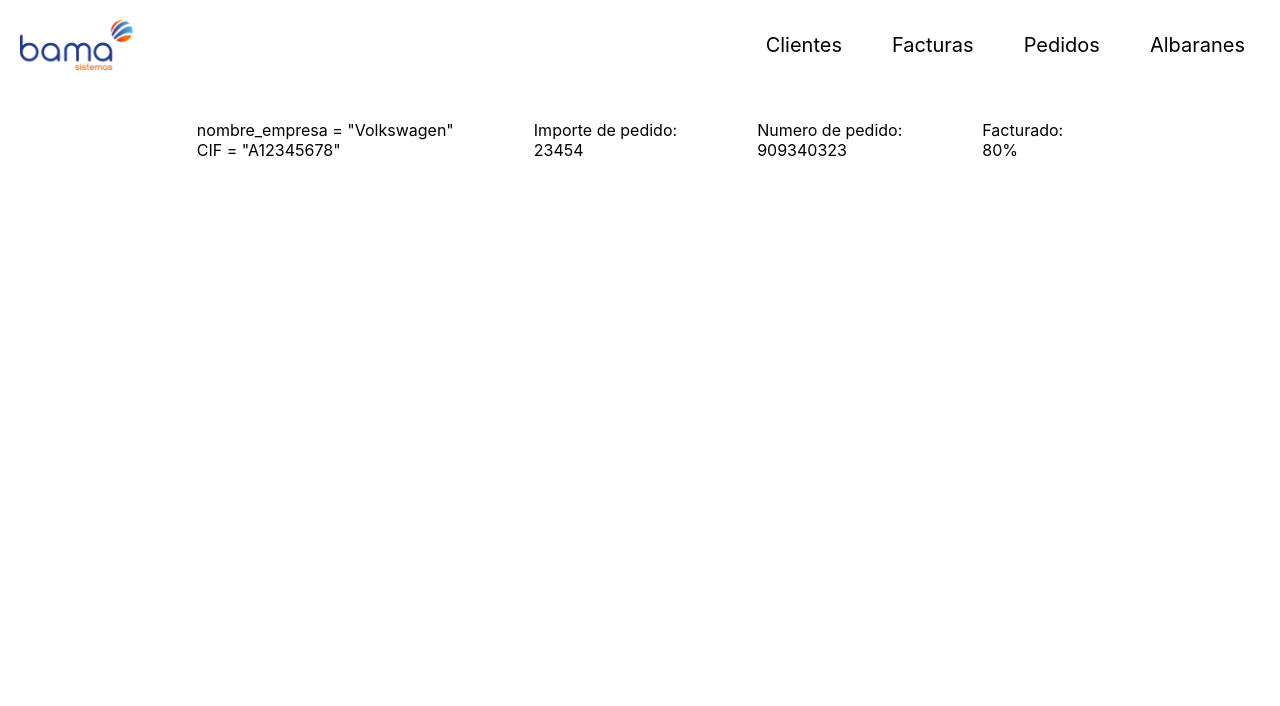
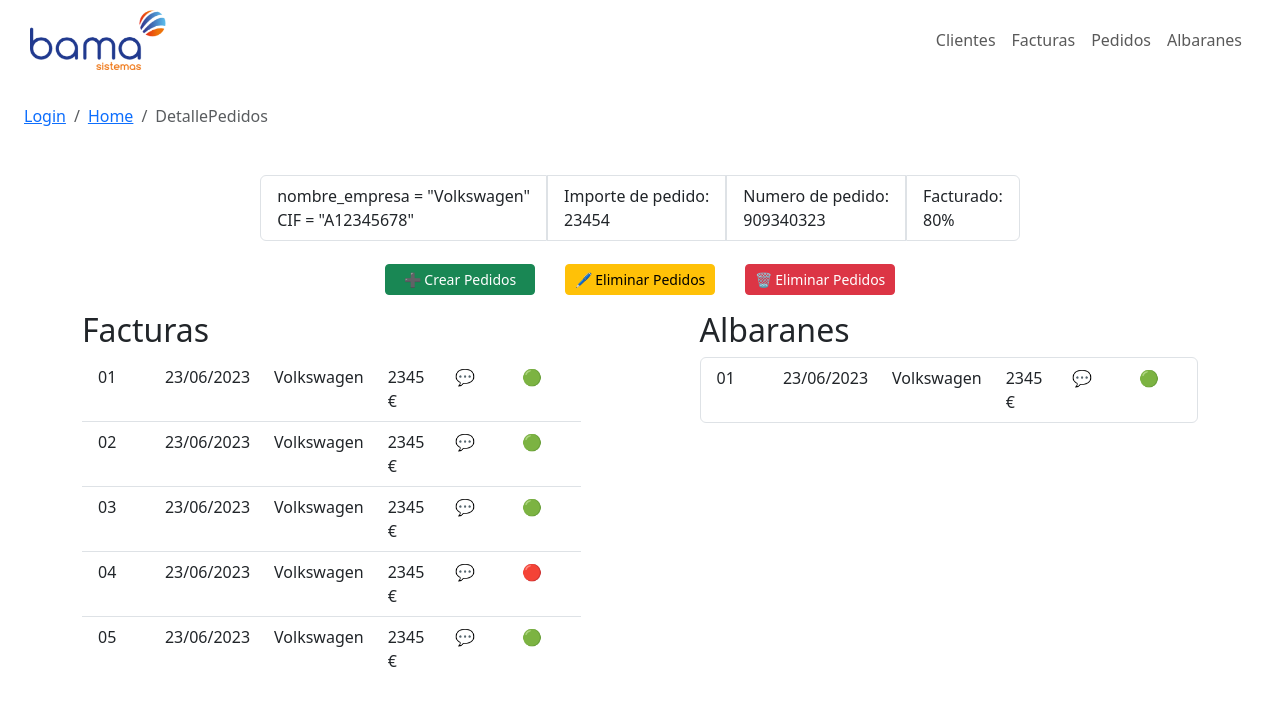
Before and after one commit to Sebasbh/BamaProject, a React (Create React App) app in the folder Frontend/: page /DetallePedidos in a window 1280 px wide. Shown: the top 706 px of the page. Built offline with nearby package versions, Linux system fonts and the light colour scheme.

Commit message:
last version header and DetallePedidos

```diff
--- a/Frontend/src/Components/Header/Header.css
+++ b/Frontend/src/Components/Header/Header.css
@@ -1,34 +1,3 @@
-.navbar {
-    display: flex;
-    align-items: center;
-    justify-content: center;
-    background-color: white;
-}
-
-.navbar-logo {
-    display: flex;
-    width: 50px;
-    height: 50px;
-    margin-right: auto;
-    padding: 20px;
-
-}
-
-.navbar-menu {
-    list-style-type: none;
-    margin: 0;
-    padding: 5px;
-    align-items: center;
-}
-
-.navbar-menu li {
-    align-items: center;
-    display: inline-block;
-    margin-left: 10px;
-    padding: 10px;
-    font-size: 20px;
-}
-
 .one:hover {
     text-decoration: underline;
     color: #FF7300;
--- a/Frontend/src/Components/Header/Header.jsx
+++ b/Frontend/src/Components/Header/Header.jsx
@@ -1,25 +1,32 @@
 import React from 'react'
 import './Header.css'
 import logo from '../assets/Images/logo.png';
+import { Navbar, Nav } from 'react-bootstrap';
+
+
+function Header() {
+
+  return (
+    <>
+
+      <Navbar bg="white" variant="light" style={{ height: '10vh' }}>
+        <Navbar.Brand>
+          <img src={logo} alt="logo" className="navbar-logo" style={{ height: '15vh', marginRight: 'auto', padding: '30px' }} />
+        </Navbar.Brand>
+        <Nav className="ml-auto" style={{ marginLeft: 'auto', padding: '30px' }}>
+          <Nav.Link className="one">Clientes</Nav.Link>
+          <Nav.Link className="two">Facturas</Nav.Link>
+          <Nav.Link className="three">Pedidos</Nav.Link>
+          <Nav.Link className="four">Albaranes</Nav.Link>
+        </Nav>
+      </Navbar>
 
 
 
-function Header() {
-  return (
-    <>
-      <nav className="navbar">
-        <div className="navbar-logo">
-          <img src={logo} alt='logo' />
-        </div>
-        <ul className="navbar-menu">
-          <li className='one'>Clientes</li>
-          <li className='two'>Facturas</li>
-          <li className='three'>Pedidos</li>
-          <li className='four'>Albaranes</li>
-        </ul>
-      </nav>
+
 
     </>
+
   )
 }
 
--- a/Frontend/src/index.js
+++ b/Frontend/src/index.js
@@ -3,6 +3,8 @@
 import './index.css';
 import App from './App';
 import reportWebVitals from './reportWebVitals';
+import 'bootstrap/dist/css/bootstrap.min.css';
+
 
 const root = ReactDOM.createRoot(document.getElementById('root'));
 root.render(
--- a/Frontend/src/pages/Pedidos/DetallePedidos.css
+++ b/Frontend/src/pages/Pedidos/DetallePedidos.css
@@ -1,13 +0,0 @@
-ul {
-    list-style-type: none;
-    padding: 0;
-    margin: 0;
-    display: flex;
-    justify-content: center;
-    align-items: center;
-  }
-
-  li {
-    margin-right: 20px;
-    padding: 30px;
-  }
--- a/Frontend/src/pages/Pedidos/DetallePedidos.jsx
+++ b/Frontend/src/pages/Pedidos/DetallePedidos.jsx
@@ -1,30 +1,141 @@
 import React from 'react'
 import Header from '../../Components/Header/Header'
-
-import './DetallePedidos.css'
-
+import { Container, Row, Col, Button, ListGroup, Breadcrumb } from 'react-bootstrap';
 
 function DetallePedidos() {
     return (
         <>
             <Header />
-            <ul>
-                <li>nombre_empresa = "Volkswagen"<br />
-                 CIF = "A12345678"</li>
-
-                <li>Importe de pedido:<br />
-                 23454</li>
-
-                <li>Numero de pedido:<br />
-                 909340323</li>
-
-                <li>Facturado:<br />
-                 80%</li>
-            </ul>
+            <Breadcrumb className="p-4">
+                <Breadcrumb.Item href="http://localhost:3000/">Login</Breadcrumb.Item>
+                <Breadcrumb.Item href="http://localhost:3000/Home">
+                    Home
+                </Breadcrumb.Item>
+                <Breadcrumb.Item active>DetallePedidos</Breadcrumb.Item>
+            </Breadcrumb>
 
 
+            <Container className="d-flex justify-content-center align-items-center" style={{ height: '10vh' }}>
+                <Row>
+                    <Col>
+                        <ListGroup horizontal className="align-items-center">
+                            <ListGroup.Item className="d-flex align-items-center">
+                                nombre_empresa = "Volkswagen"<br />
+                                CIF = "A12345678"
+                            </ListGroup.Item>
+                            <div className="vertical-line-one"></div>
+                            <ListGroup.Item className="d-flex align-items-center">
+                                Importe de pedido:<br />
+                                23454
+                            </ListGroup.Item>
+                            <div className="vertical-line-one"></div>
+                            <ListGroup.Item className="d-flex align-items-center">
+                                Numero de pedido:<br />
+                                909340323
+                            </ListGroup.Item>
+                            <div className="vertical-line-one"></div>
+                            <ListGroup.Item className="d-flex align-items-center">
+                                Facturado:<br />
+                                80%
+                            </ListGroup.Item>
+                        </ListGroup>
+                    </Col>
+                </Row>
+            </Container>
 
+            <div className="d-flex justify-content-center my-3">
+                <Button variant="success" className="botonCrear btn-sm" style={{ width: "150px", marginRight: "30px" }}> ➕ Crear Pedidos</Button>
+                <Button variant="warning" className="botonEditar btn-sm" style={{ width: "150px", marginRight: "30px" }}>🖊️ Eliminar Pedidos</Button>
+                <Button variant="danger" className="botonEliminar btn-sm" style={{ width: "150px" }}>🗑️ Eliminar Pedidos</Button>
+            </div>
+            <Container className="parent-container">
+                <Row>
+                    <Col className="left-container">
+                        <h2 className="title">Facturas</h2>
+                        <div className="block">
+                            <ListGroup variant="flush">
+                                <ListGroup.Item>
+                                    <Row>
+                                        <Col>01</Col>
+                                        <Col>23/06/2023</Col>
+                                        <Col>Volkswagen</Col>
+                                        <Col>2345 €</Col>
+                                        <Col>💬</Col>
+                                        <Col>🟢</Col>
+                                    </Row>
+                                </ListGroup.Item>
 
+                                <ListGroup.Item>
+                                    <Row>
+                                        <Col>02</Col>
+                                        <Col>23/06/2023</Col>
+                                        <Col>Volkswagen</Col>
+                                        <Col>2345 €</Col>
+                                        <Col>💬</Col>
+                                        <Col>🟢</Col>
+                                    </Row>
+                                </ListGroup.Item>
+
+                                <ListGroup.Item>
+                                    <Row>
+                                        <Col>03</Col>
+                                        <Col>23/06/2023</Col>
+                                        <Col>Volkswagen</Col>
+                                        <Col>2345 €</Col>
+                                        <Col>💬</Col>
+                                        <Col>🟢</Col>
+                                    </Row>
+                                </ListGroup.Item>
+
+                                <ListGroup.Item>
+                                    <Row>
+                                        <Col>04</Col>
+                                        <Col>23/06/2023</Col>
+                                        <Col>Volkswagen</Col>
+                                        <Col>2345 €</Col>
+                                        <Col>💬</Col>
+                                        <Col>🔴</Col>
+                                    </Row>
+                                </ListGroup.Item>
+
+                                <ListGroup.Item>
+                                    <Row>
+                                        <Col>05</Col>
+                                        <Col>23/06/2023</Col>
+                                        <Col>Volkswagen</Col>
+                                        <Col>2345 €</Col>
+                                        <Col>💬</Col>
+                                        <Col>🟢</Col>
+                                    </Row>
+                                </ListGroup.Item>
+
+                            </ListGroup>
+                        </div>
+                    </Col>
+                    <Col xs={1} className="vertical-line"></Col>
+                    <Col className="right-container">
+                        <h2 className="title">Albaranes</h2>
+                        <div className="albarans">
+                            <ListGroup variant="flush">
+                                <ListGroup>
+                                    <ListGroup.Item>
+                                        <Row>
+                                            <Col>01</Col>
+                                            <Col>23/06/2023</Col>
+                                            <Col>Volkswagen</Col>
+                                            <Col>2345 €</Col>
+                                            <Col>💬</Col>
+                                            <Col>🟢</Col>
+
+                                        </Row>
+                                    </ListGroup.Item>
+                                </ListGroup>
+                                {/* Resto de los albaranes */}
+                            </ListGroup>
+                        </div>
+                    </Col>
+                </Row>
+            </Container>
         </>
     )
 }
```
